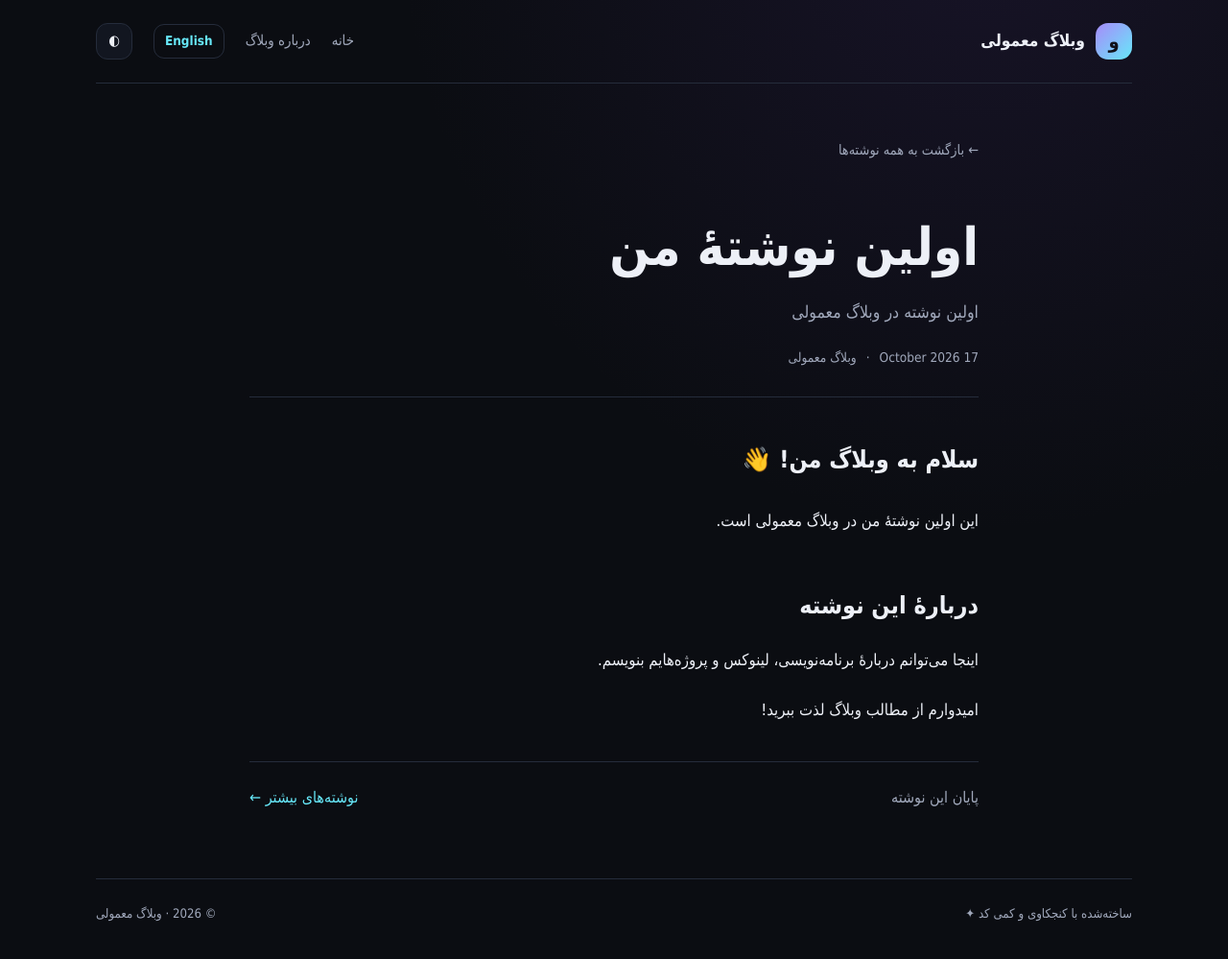
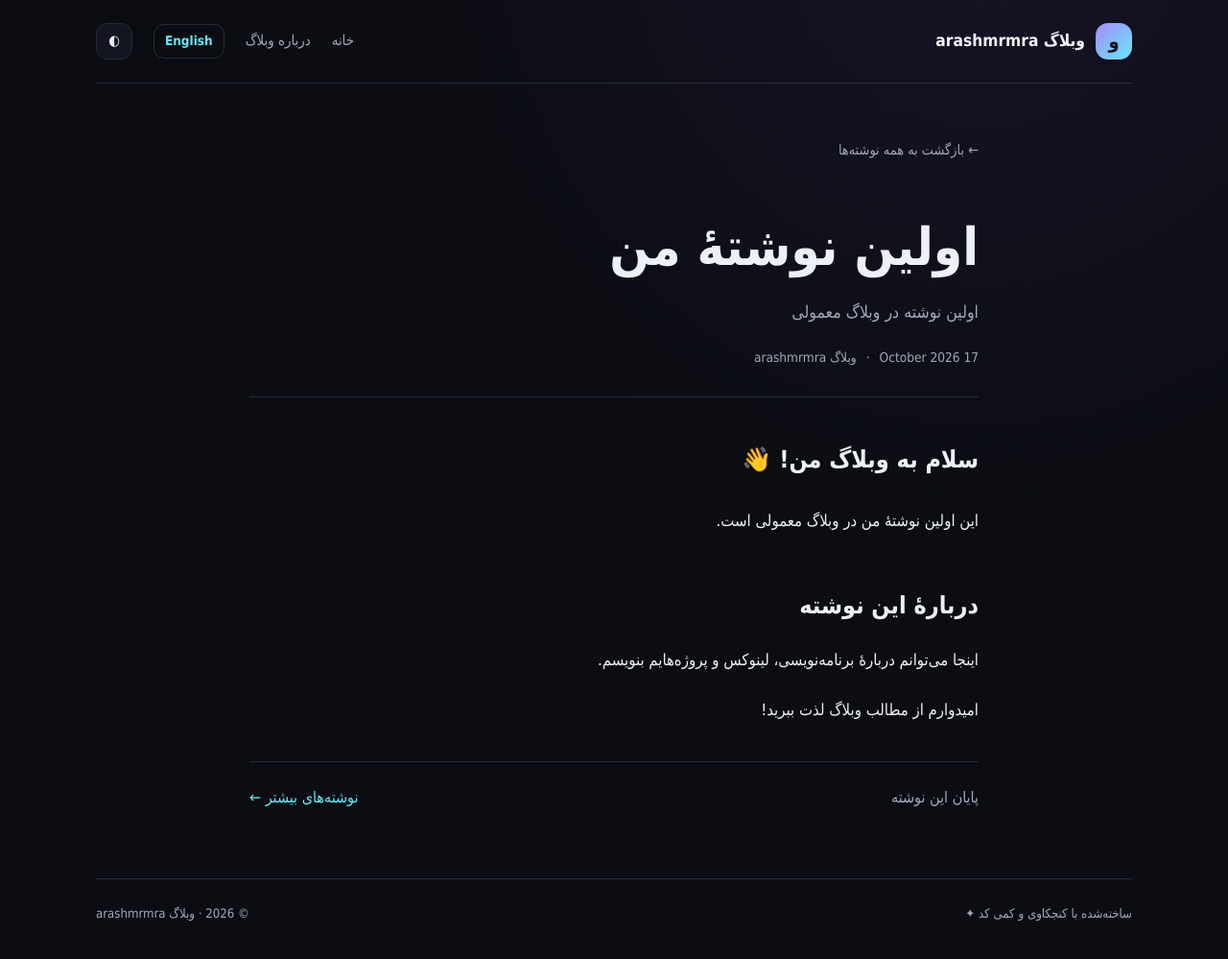
Before and after one commit to arashmrmra/arashmrmra.github.io, a Jekyll site: the page built from _posts/2026-10-17-first_post.md, in a window 1280 px wide. Shown: the whole page at 96% size. Built offline with Jekyll 4.4.1, drawn with Linux system fonts in a browser that asks for light colours.

Commit message:
Rename blog site

```diff
--- a/_config.yml
+++ b/_config.yml
@@ -1,4 +1,4 @@
-title: وبلاگ معمولی
+title: وبلاگ arashmrmra
 description: یادداشت‌هایی درباره برنامه‌نویسی، لینوکس و ساختن چیزها
 url: "https://arashmrmra.github.io"
 baseurl: ""
```
